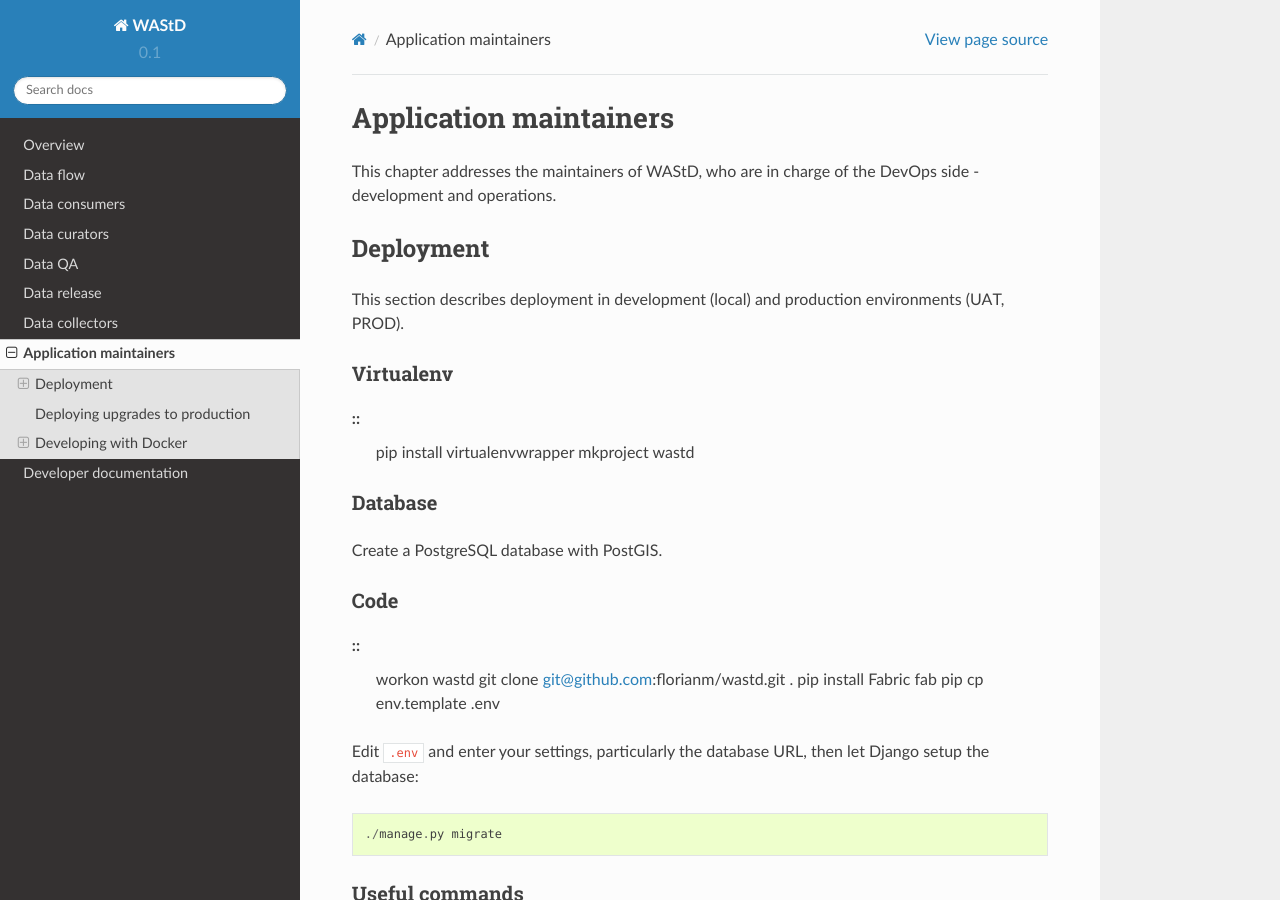
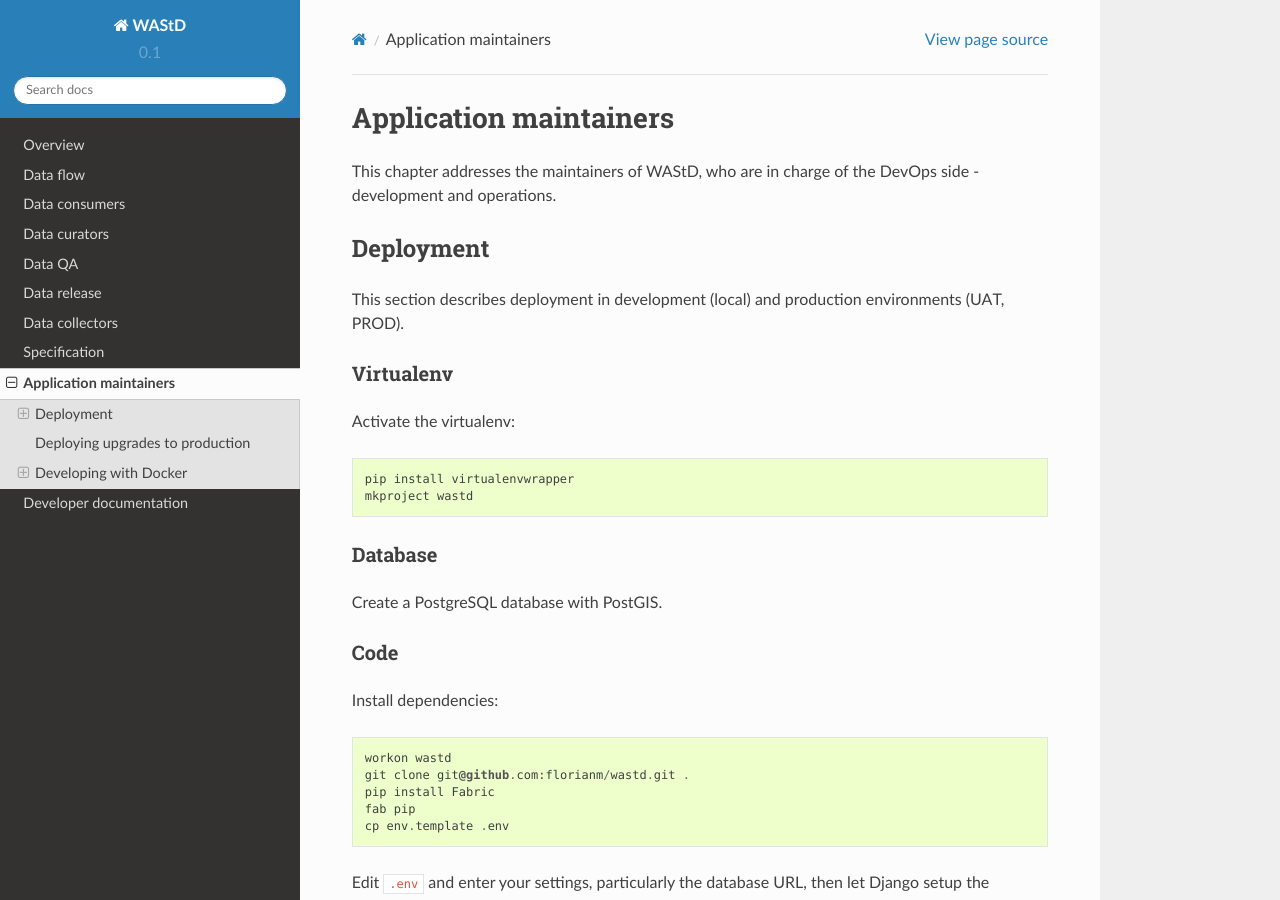
Before and after one commit to dbca-wa/wastd, a Sphinx documentation site: the page built from docs/maintainers.rst, in a window 1280 px wide and 900 px high. Built offline with Sphinx 7.4.7 and the Read the Docs theme 2.0.0, drawn with Linux system fonts in a browser that asks for light colours.

Commit message:
add specs to doc index

```diff
--- a/docs/index.rst
+++ b/docs/index.rst
@@ -36,6 +36,7 @@ Contents:
    data_consumers
    data_curators
    data_collectors
+   specification
    maintainers
    developers
 
--- a/docs/maintainers.rst
+++ b/docs/maintainers.rst
@@ -13,8 +13,8 @@ environments (UAT, PROD).
 
 Virtualenv
 ----------
+Activate the virtualenv::
 
-::
     pip install virtualenvwrapper
     mkproject wastd
 
@@ -24,8 +24,8 @@ Create a PostgreSQL database with PostGIS.
 
 Code
 ----
+Install dependencies::
 
-::
     workon wastd
     git clone git@github.com:florianm/wastd.git .
     pip install Fabric
@@ -162,9 +162,7 @@ in the `docker-compose.yml` file, but an example configuration might look like t
             - webapp
 
 We'll ignore the webserver for now (you'll want to comment that part out while we do).
-A working Dockerfile to run your cookiecutter application might look like this:
-
-::
+A working Dockerfile to run your cookiecutter application might look like this::
 
     FROM ubuntu:14.04
     ENV REFRESHED_AT 2015-01-13
```
Also changed, not shown: other parts of docs/maintainers.rst (+4 -8 lines).
